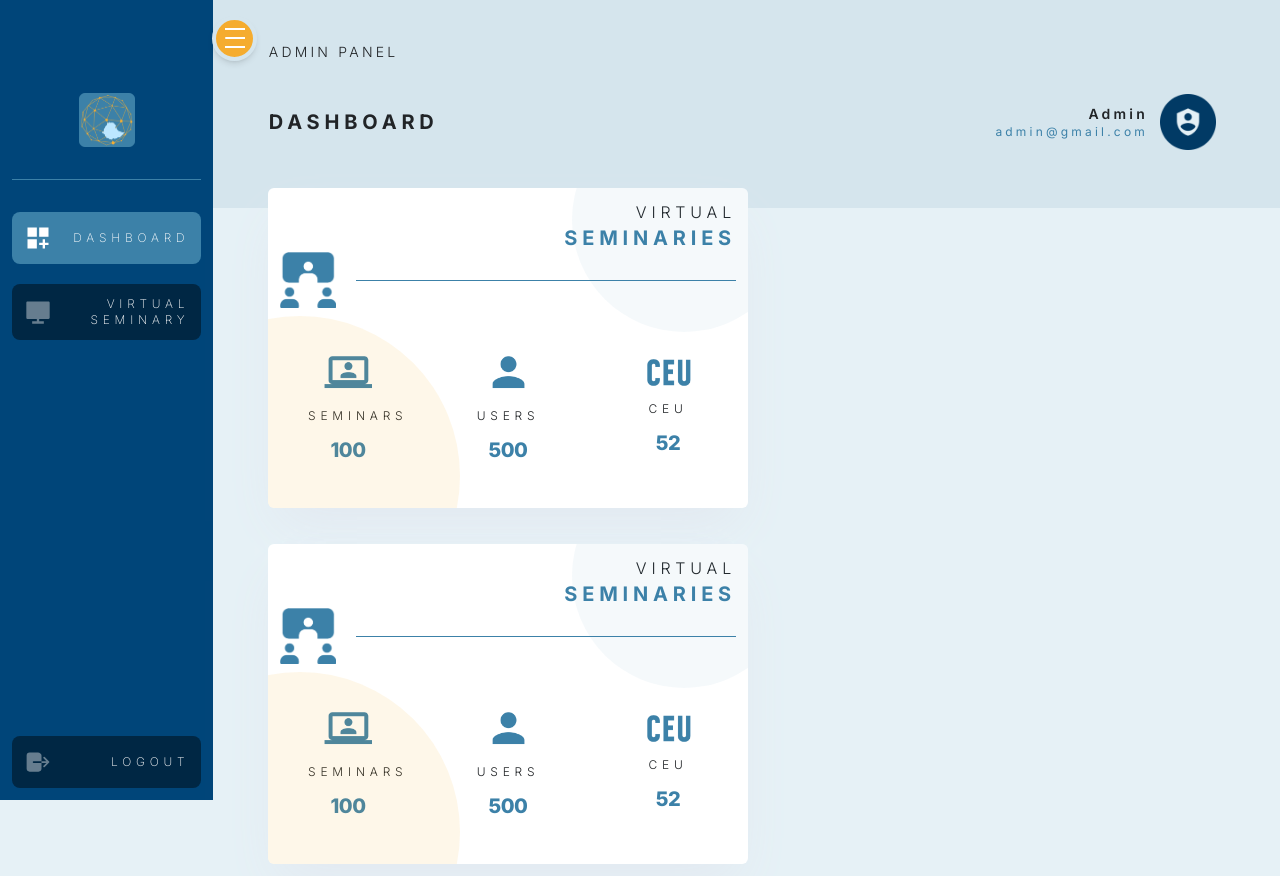
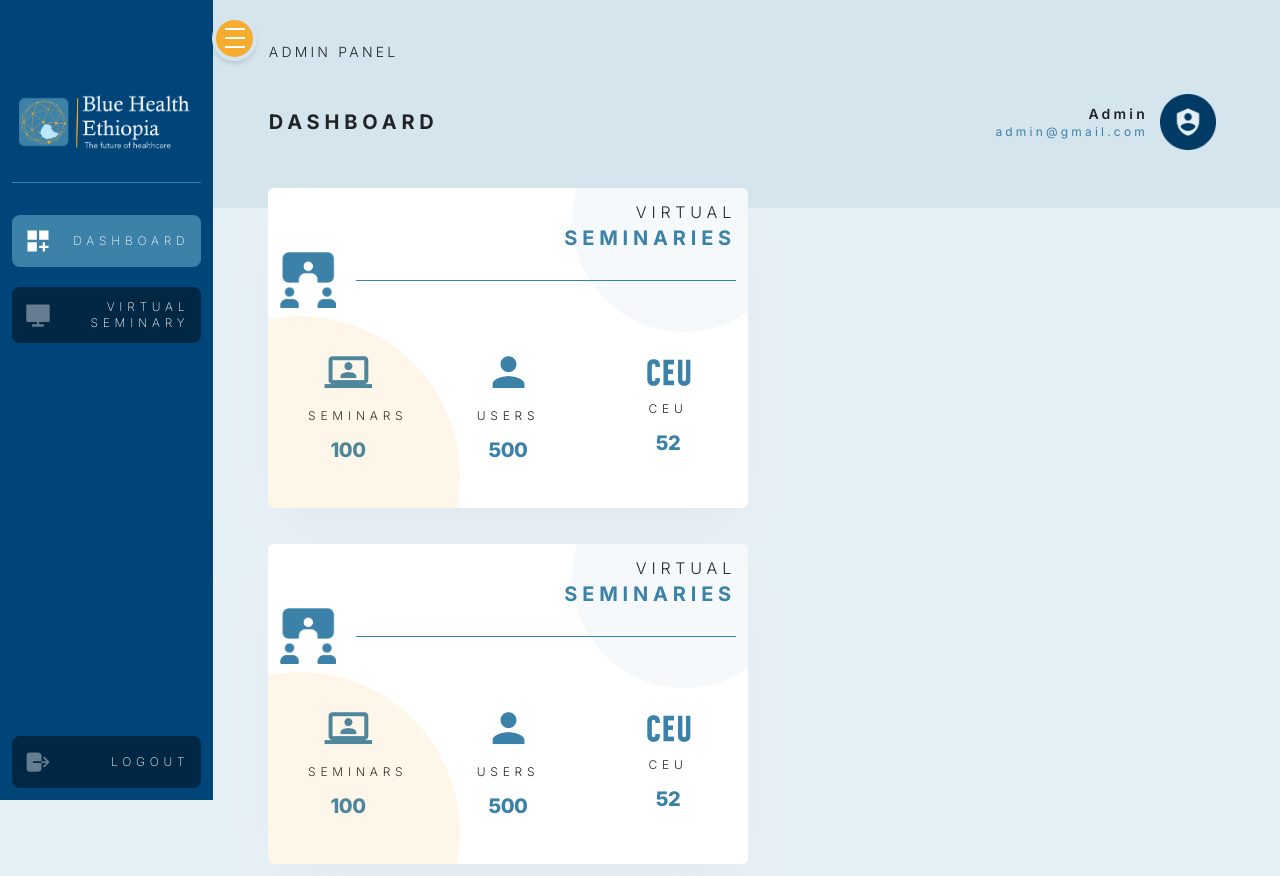
Before and after one commit to Blue-Health-Ethiopia/blue-health-adminside, a React (Create React App) app: page / in a window 1280 px wide. Built offline with nearby package versions, Linux system fonts and the light colour scheme.

Commit message:
Update SidePanel.jsx

```diff
--- a/src/components/common/SidePanel.jsx
+++ b/src/components/common/SidePanel.jsx
@@ -33,8 +33,10 @@ const SidePanel = () => {
         </div>
         <div className=" gap-4">
           <img
-            className={`w-14 transition-all duration-200 `}
-            src={logo_2}
+            className={`w-44 transition-all duration-200 ${
+            isExpanded ? 'h-auto' : 'h-12'
+          }`}
+            src={isExpanded?logo_1:logo_2}
             alt=""
           />
         </div>
```
